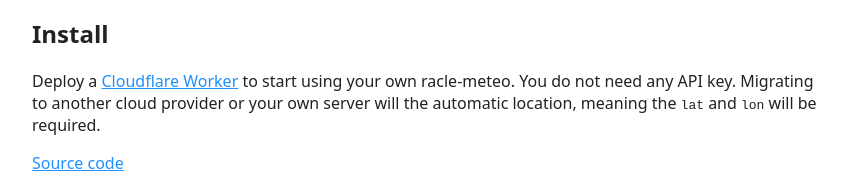
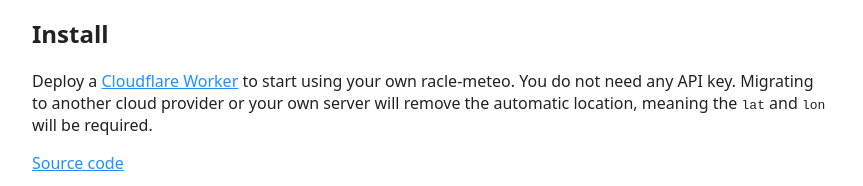
Before and after one commit to victrme/racle-meteo, a website: page src/index.html in a window 1280 px wide. Shown: the part 371-557 px from the top of the page, without its empty margins (208-1071 px from the left). Drawn offline with Linux system fonts and the light colour scheme.

Commit message:
Missing word in docs

```diff
--- a/src/index.html
+++ b/src/index.html
@@ -140,7 +140,7 @@
 		<p>
 			Deploy a <a href="https://developers.cloudflare.com/workers/">Cloudflare Worker</a> to
 			start using your own racle-meteo. You do not need any API key. Migrating to another
-			cloud provider or your own server will the automatic location, meaning the
+			cloud provider or your own server will remove the automatic location, meaning the
 			<code>lat</code> and <code>lon</code> will be required.
 		</p>
 
```
Also changed, not shown: README.md.
